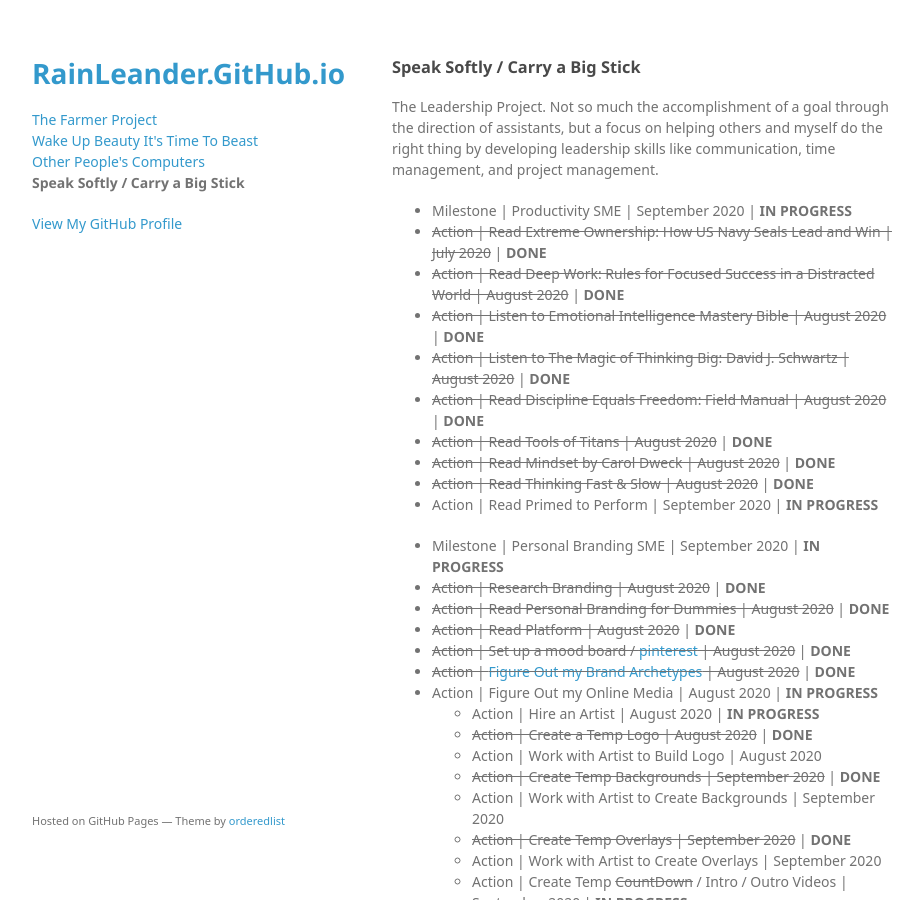
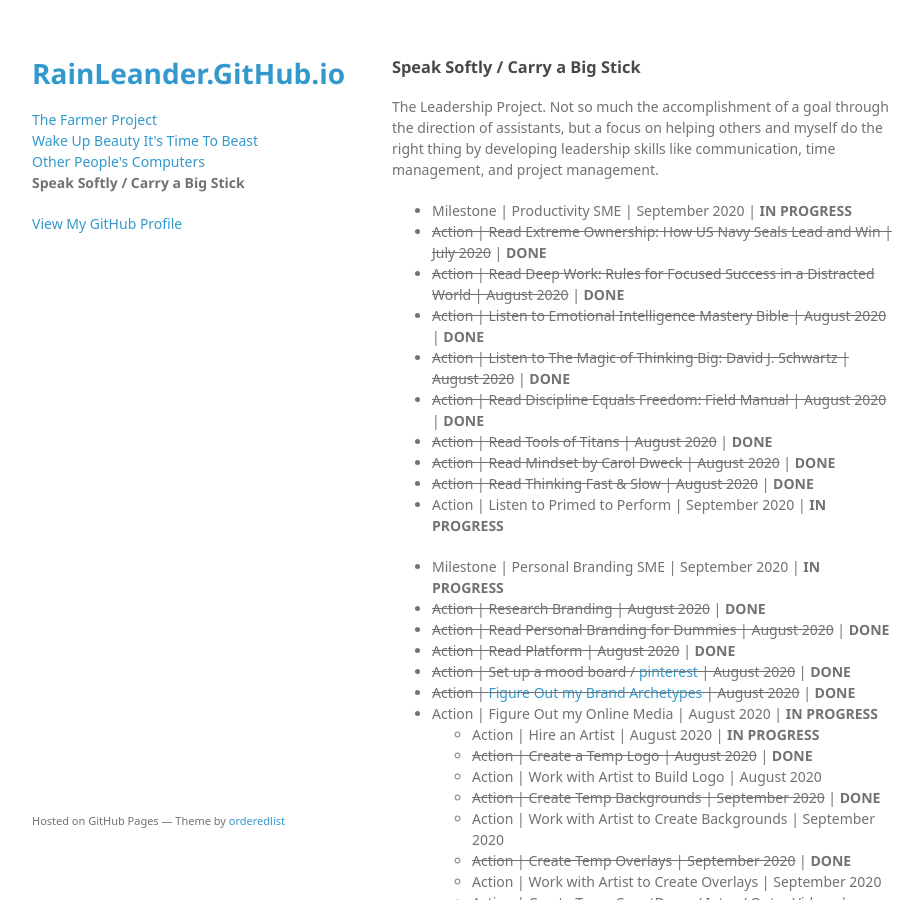
Before and after one commit to rainleander/rainleander.github.io, a Jekyll site: the page speak-softly.html, which Jekyll copies as it is, in a window 1280 px wide and 900 px high. Shown: the whole window, without its empty margins (178-1101 px from the left). Built offline with Jekyll 4.4.1, drawn with Linux system fonts in a browser that asks for light colours; some web fonts are replaced.

Commit message:
Update speak-softly.html
This is my commit message

Signed-off-by: K Rain Leander <rainleander@users.noreply.github.com>

```diff
--- a/speak-softly.html
+++ b/speak-softly.html
@@ -38,7 +38,7 @@
         <li><del>Action | Read Tools of Titans | August 2020</del> | <b>DONE</b></li>
         <li><del>Action | Read Mindset by Carol Dweck | August 2020</del> | <b>DONE</b></li>
         <li><del>Action | Read Thinking Fast & Slow | August 2020</del> | <b>DONE</b></li>
-        <li>Action | Read Primed to Perform | September 2020 | <b>IN PROGRESS</b></li></ul>
+        <li>Action | Listen to Primed to Perform | September 2020 | <b>IN PROGRESS</b></li></ul>
 
         <ul><li>Milestone | Personal Branding SME | September 2020 | <b>IN PROGRESS</b></li>
           <li><del>Action | Research Branding | August 2020</del> | <b>DONE</b></li>
```
